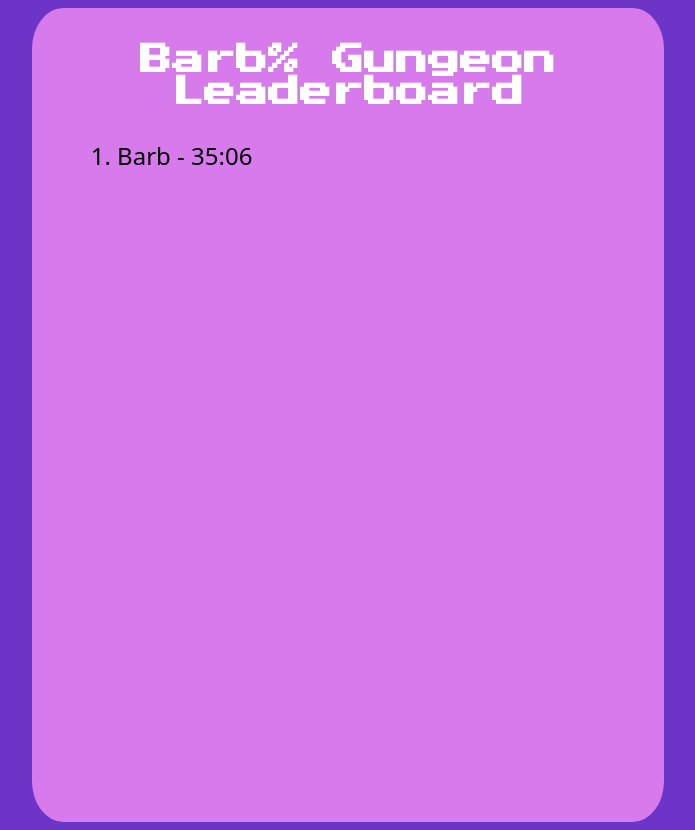
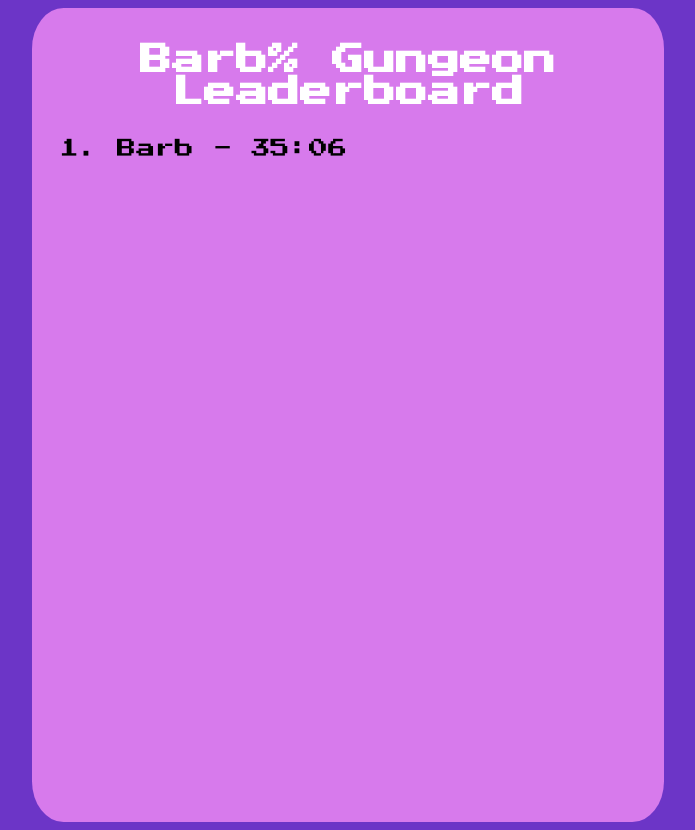
Before and after one commit to LJNIC/barb-percent, a plain HTML site: page index.html in a window 1280 px wide. Shown: the whole page, without its empty margins (292-987 px from the left). Drawn offline with Linux system fonts and the light colour scheme.

Commit message:
Update style.css

```diff
--- a/style.css
+++ b/style.css
@@ -8,16 +8,15 @@
   height: 100%;
   border-radius: 5%;
   padding: 15px;
-  font-family: sans;
+  font-family: 'Press Start 2P';
 }
 
 h1 {
   color: white;
-  font-family: 'Press Start 2P';
   text-align: center;
 }
 
 ol {
-  font-size: 1.5em;
+  font-size: 1.2em;
   margin: 5%;
 }
```
